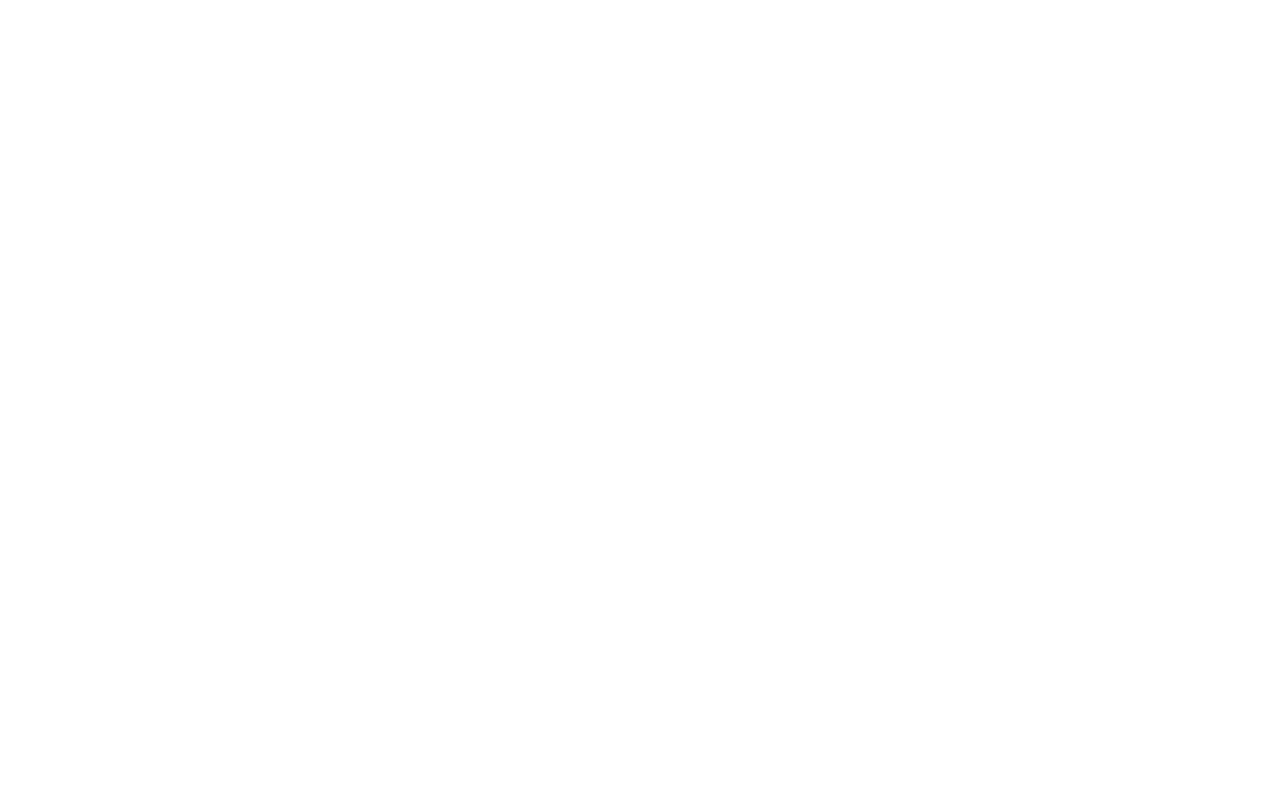
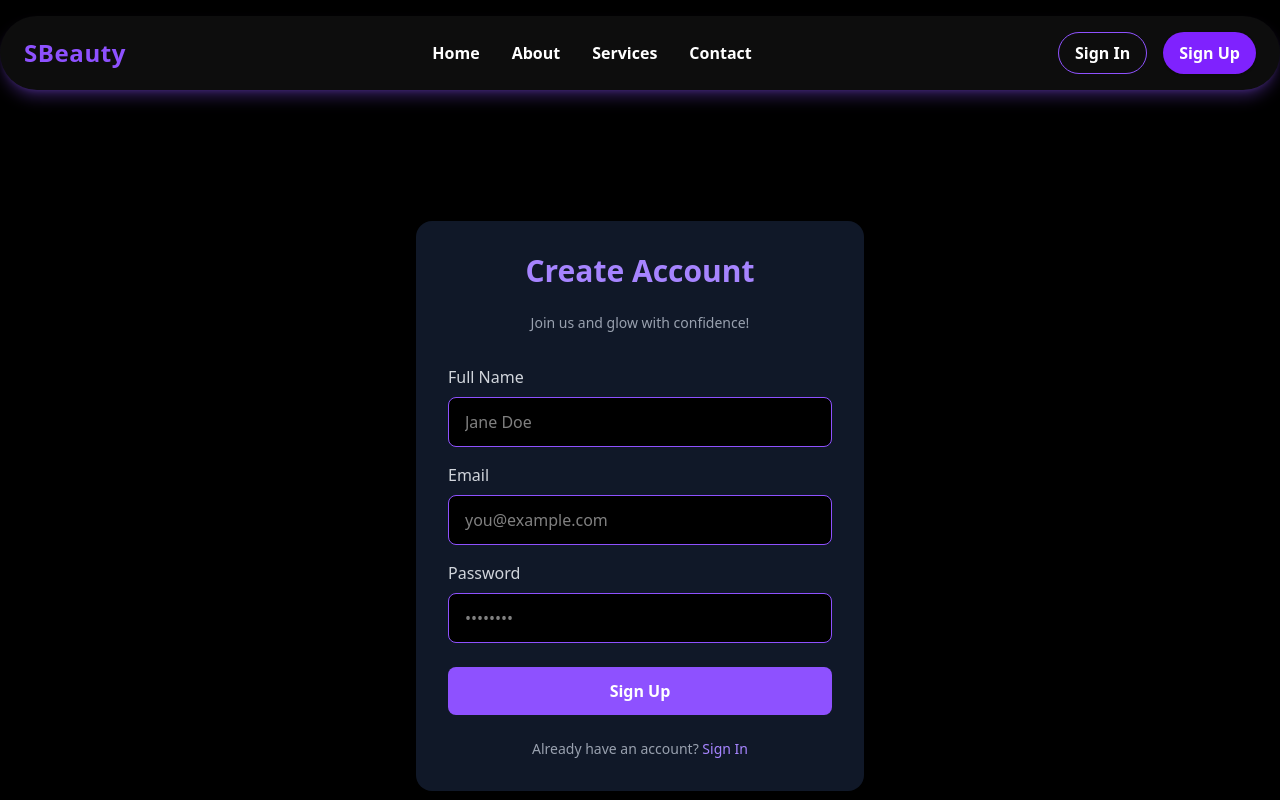
Before and after one commit to LLynn04/Beauty-ClientSide, a React (Vite) app: page /sign-up in a window 1280 px wide. Before the commit this address had no page. Shown: the top 800 px of the page. Built offline with nearby package versions, Linux system fonts and the light colour scheme.

Commit message:
update homepage and create auth

```diff
--- a/src/App.jsx
+++ b/src/App.jsx
@@ -1,18 +1,22 @@
-import React from 'react'
-import { Route, Routes } from 'react-router-dom'
-import RootLayout from './components/Layout/RootLayout.jsx'
+import React from "react";
+import { Route, Routes } from "react-router-dom";
+import RootLayout from "./components/Layout/RootLayout.jsx";
 
-import Home from './pages/Home.jsx'
-
+import Home from "./pages/Home.jsx";
+import SignIn from "./pages/auth/SignIn.jsx";
+import SignUp from "./pages/auth/SignUp.jsx";
 
 const App = () => {
   return (
     <Routes>
-      <Route path='/' element={<RootLayout />}>
+      {/* Define the root route with the RootLayout component */}
+      <Route path="/" element={<RootLayout />}>
         <Route index element={<Home />} />
+        <Route path="sign-up" element={<SignUp />} />
+        <Route path="sign-in" element={<SignIn />} />
       </Route>
     </Routes>
-  )
-}
+  );
+};
 
-export default App
+export default App;
--- a/src/components/Navbar.jsx
+++ b/src/components/Navbar.jsx
@@ -1,11 +1,30 @@
 import React, { useState } from "react";
-import { Menu, X } from "lucide-react";
+import { Menu, X, Loader2 } from "lucide-react";
+import { Link } from "react-router-dom";
 
 const Navbar = () => {
   const [isMenuOpen, setIsMenuOpen] = useState(false);
+  const [isSignInLoading, setIsSignInLoading] = useState(false);
+  const [isSignUpLoading, setIsSignUpLoading] = useState(false);
 
   const toggleMenu = () => {
     setIsMenuOpen(!isMenuOpen);
+  };
+
+  const handleSignInClick = () => {
+    setIsSignInLoading(true);
+    // The Link will handle navigation, we just show loading for visual feedback
+    setTimeout(() => {
+      setIsSignInLoading(false);
+    }, 300); // Short delay for visual feedback
+  };
+
+  const handleSignUpClick = () => {
+    setIsSignUpLoading(true);
+    // The Link will handle navigation, we just show loading for visual feedback
+    setTimeout(() => {
+      setIsSignUpLoading(false);
+    }, 300); // Short delay for visual feedback
   };
 
   return (
@@ -50,12 +69,22 @@ const Navbar = () => {
 
           {/* Desktop Buttons */}
           <div className="hidden md:flex space-x-4">
-            <button className="px-4 py-2 rounded-full text-white bg-transparent border border-violet-500 hover:bg-violet-500 hover:text-black transition font-semibold">
+            <Link
+              to="/sign-in"
+              onClick={handleSignInClick}
+              className="px-4 py-2 rounded-full text-white bg-transparent border border-violet-500 hover:bg-violet-500 hover:text-black transition font-semibold disabled:opacity-50 disabled:cursor-not-allowed flex items-center gap-2"
+            >
+              {isSignInLoading && <Loader2 size={16} className="animate-spin" />}
               Sign In
-            </button>
-            <button className="px-4 py-2 rounded-full text-white bg-violet-600 hover:bg-violet-700 transition font-semibold shadow">
+            </Link>
+            <Link
+              to="/sign-up"
+              onClick={handleSignUpClick}
+              className="px-4 py-2 rounded-full text-white bg-violet-600 hover:bg-violet-700 transition font-semibold shadow disabled:opacity-50 disabled:cursor-not-allowed flex items-center gap-2"
+            >
+              {isSignUpLoading && <Loader2 size={16} className="animate-spin" />}
               Sign Up
-            </button>
+            </Link>
           </div>
 
           {/* Mobile Menu Button */}
@@ -103,14 +132,30 @@ const Navbar = () => {
                 </a>
               </div>
 
-              {/* Mobile Buttons */}
-              <div className="flex flex-col space-y-3 sm:flex-row sm:space-y-0 sm:space-x-4">
-                <button className="w-full sm:w-auto px-4 py-2 rounded-full text-white bg-transparent border border-violet-500 hover:bg-violet-500 hover:text-black transition font-semibold">
+              {/* Mobile Buttons - Fixed the CSS classes */}
+              <div className="flex flex-col space-y-3 md:hidden">
+                <Link
+                  to="/sign-in"
+                  onClick={() => {
+                    handleSignInClick();
+                    toggleMenu();
+                  }}
+                  className="w-full text-center px-4 py-2 rounded-full text-white bg-transparent border border-violet-500 hover:bg-violet-500 hover:text-black transition font-semibold flex items-center justify-center gap-2"
+                >
+                  {isSignInLoading && <Loader2 size={16} className="animate-spin" />}
                   Sign In
-                </button>
-                <button className="w-full sm:w-auto px-4 py-2 rounded-full text-white bg-violet-600 hover:bg-violet-700 transition font-semibold shadow">
+                </Link>
+                <Link
+                  to="/sign-up"
+                  onClick={() => {
+                    handleSignUpClick();
+                    toggleMenu();
+                  }}
+                  className="w-full text-center px-4 py-2 rounded-full text-white bg-violet-600 hover:bg-violet-700 transition font-semibold shadow flex items-center justify-center gap-2"
+                >
+                  {isSignUpLoading && <Loader2 size={16} className="animate-spin" />}
                   Sign Up
-                </button>
+                </Link>
               </div>
             </div>
           </div>
--- a/src/pages/auth/SignIn.jsx
+++ b/src/pages/auth/SignIn.jsx
@@ -0,0 +1,45 @@
+import React from "react";
+import { Link } from "react-router-dom";
+
+const SignIn = () => {
+  return (
+    <section className="min-h-screen bg-black flex items-center justify-center px-4">
+      <div className="bg-gray-900 p-8 rounded-2xl shadow-xl w-full max-w-md">
+        <h2 className="text-3xl font-bold text-violet-400 mb-6 text-center">Welcome Back</h2>
+        <p className="text-gray-400 text-sm mb-8 text-center">Sign in to continue your skincare journey</p>
+        <form>
+          <div className="mb-4">
+            <label className="text-gray-300 block mb-2">Email</label>
+            <input
+              type="email"
+              placeholder="you@example.com"
+              className="w-full px-4 py-3 bg-black border border-violet-500 text-white rounded-lg focus:outline-none focus:ring-2 focus:ring-violet-500"
+            />
+          </div>
+          <div className="mb-6">
+            <label className="text-gray-300 block mb-2">Password</label>
+            <input
+              type="password"
+              placeholder="••••••••"
+              className="w-full px-4 py-3 bg-black border border-violet-500 text-white rounded-lg focus:outline-none focus:ring-2 focus:ring-violet-500"
+            />
+          </div>
+          <button
+            type="submit"
+            className="w-full bg-violet-500 hover:bg-violet-600 transition text-white font-semibold py-3 rounded-lg"
+          >
+            Sign In
+          </button>
+        </form>
+        <p className="text-sm text-gray-400 text-center mt-6">
+          Don't have an account?{" "}
+          <Link to="/sign-up" className="text-violet-400 hover:underline">
+            Sign Up
+          </Link>
+        </p>
+      </div>
+    </section>
+  );
+};
+
+export default SignIn;
--- a/src/pages/auth/SignUp.jsx
+++ b/src/pages/auth/SignUp.jsx
@@ -0,0 +1,53 @@
+import React from "react";
+import { Link } from "react-router-dom";
+
+const SignUp = () => {
+  return (
+    <section className="min-h-screen bg-black flex items-center justify-center px-4">
+      <div className="bg-gray-900 p-8 rounded-2xl shadow-xl w-full max-w-md">
+        <h2 className="text-3xl font-bold text-violet-400 mb-6 text-center">Create Account</h2>
+        <p className="text-gray-400 text-sm mb-8 text-center">Join us and glow with confidence!</p>
+        <form>
+          <div className="mb-4">
+            <label className="text-gray-300 block mb-2">Full Name</label>
+            <input
+              type="text"
+              placeholder="Jane Doe"
+              className="w-full px-4 py-3 bg-black border border-violet-500 text-white rounded-lg focus:outline-none focus:ring-2 focus:ring-violet-500"
+            />
+          </div>
+          <div className="mb-4">
+            <label className="text-gray-300 block mb-2">Email</label>
+            <input
+              type="email"
+              placeholder="you@example.com"
+              className="w-full px-4 py-3 bg-black border border-violet-500 text-white rounded-lg focus:outline-none focus:ring-2 focus:ring-violet-500"
+            />
+          </div>
+          <div className="mb-6">
+            <label className="text-gray-300 block mb-2">Password</label>
+            <input
+              type="password"
+              placeholder="••••••••"
+              className="w-full px-4 py-3 bg-black border border-violet-500 text-white rounded-lg focus:outline-none focus:ring-2 focus:ring-violet-500"
+            />
+          </div>
+          <button
+            type="submit"
+            className="w-full bg-violet-500 hover:bg-violet-600 transition text-white font-semibold py-3 rounded-lg"
+          >
+            Sign Up
+          </button>
+        </form>
+        <p className="text-sm text-gray-400 text-center mt-6">
+          Already have an account?{" "}
+          <Link to="/sign-in" className="text-violet-400 hover:underline">
+            Sign In
+          </Link>
+        </p>
+      </div>
+    </section>
+  );
+};
+
+export default SignUp;
```
